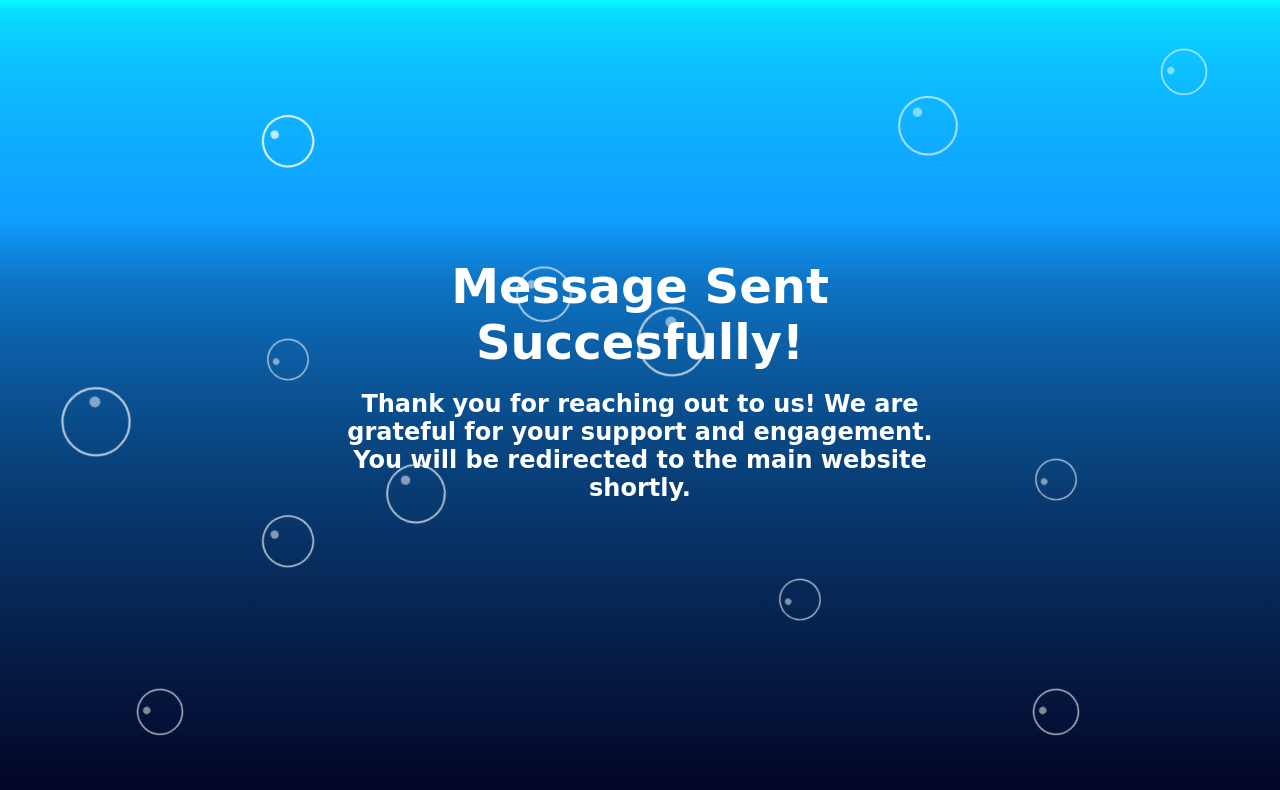
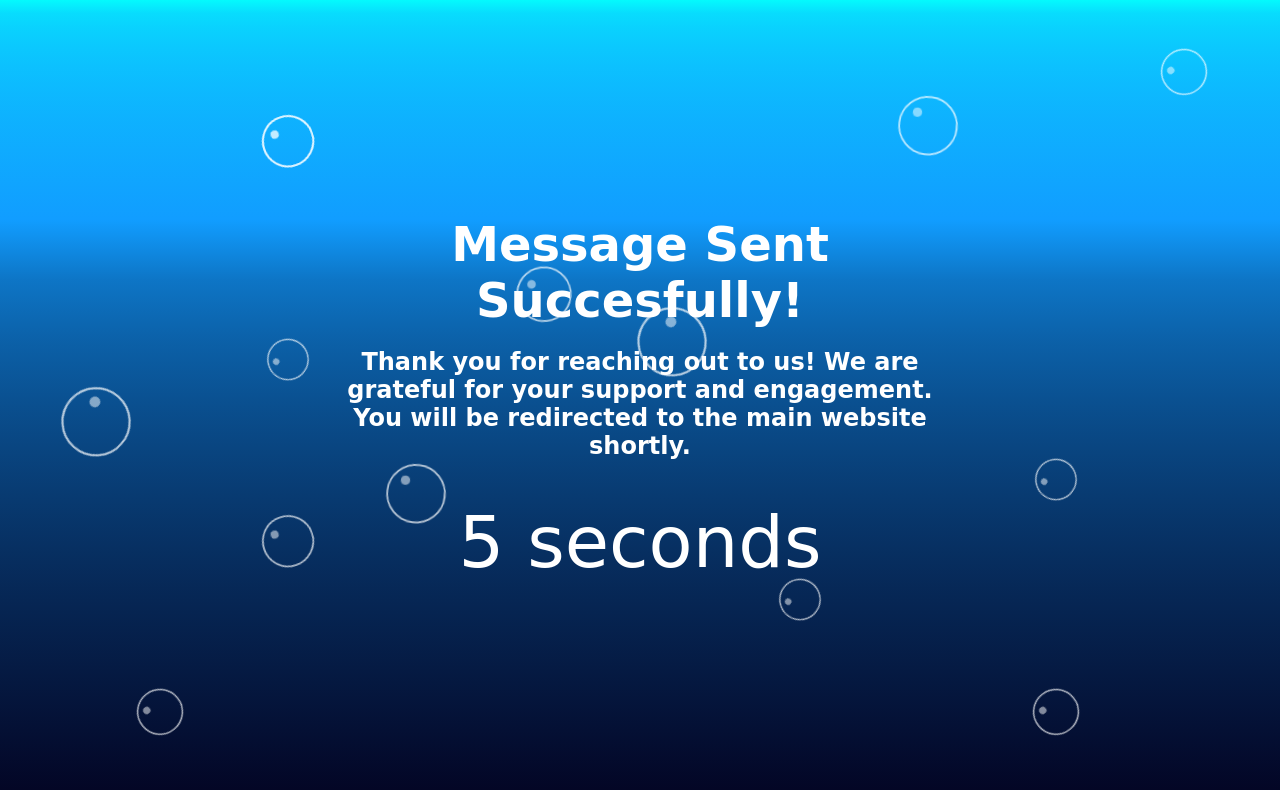
Before and after one commit to Instinzts/AboutMePage, a plain HTML site: page pages/thankyou.html in a window 1280 px wide. Drawn offline with Linux system fonts and the light colour scheme; files that its build step writes are made by us from their sources.

Commit message:
fixing bug

```diff
--- a/pages/thankyou.html
+++ b/pages/thankyou.html
@@ -5,7 +5,7 @@
   <meta http-equiv="X-UA-Compatible" content="IE=edge">
   <meta name="viewport" content="width=device-width, initial-scale=1.0">
   <title>Thank You Page</title>
-  <link rel="stylesheet" href="pages/contact.css">
+  <link rel="stylesheet" href="contact.css">
 </head>
 <body>
     <div class="countdown-container">
@@ -30,7 +30,7 @@
       <div><span class="dot"></span></div>
       <div><span class="dot"></span></div>
     </div>
-    <script src="pages/scripts.js"></script>
+    <script src="scripts.js"></script>
   </body>
 
 </html>
```
